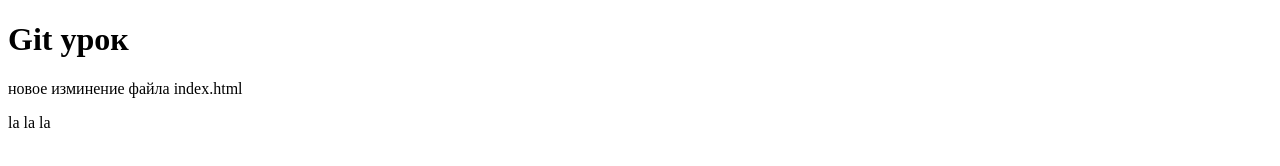
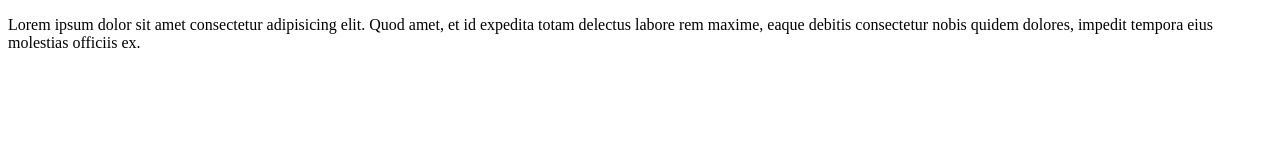
Before and after one commit to VladMalev234/site, a plain HTML site: page index.html in a window 1280 px wide. Drawn offline with Linux system fonts and the light colour scheme.

Commit message:
third commit

```diff
--- a/index.html
+++ b/index.html
@@ -7,8 +7,8 @@
     <link rel="stylesheet" href="css/style.css">
 </head>
 <body>
-    <h1>Git урок</h1>
-    <p> новое изминение файла index.html</p>
-    <p>la la la</p>
+    <p>Lorem ipsum dolor sit amet consectetur adipisicing elit. Quod amet,
+     et id expedita totam delectus labore rem maxime, eaque debitis consectetur nobis quidem dolores,
+     impedit tempora eius molestias officiis ex.</p>
 </body>
 </html>
```
